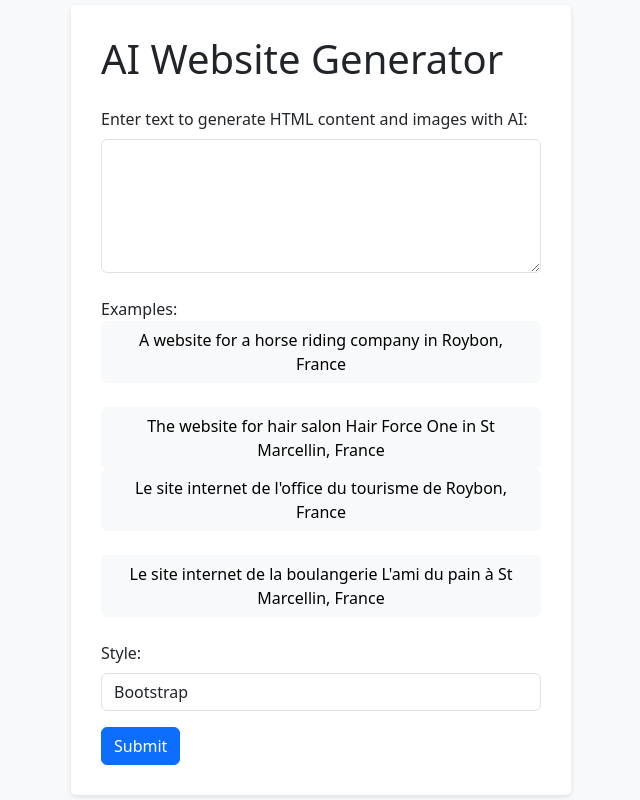
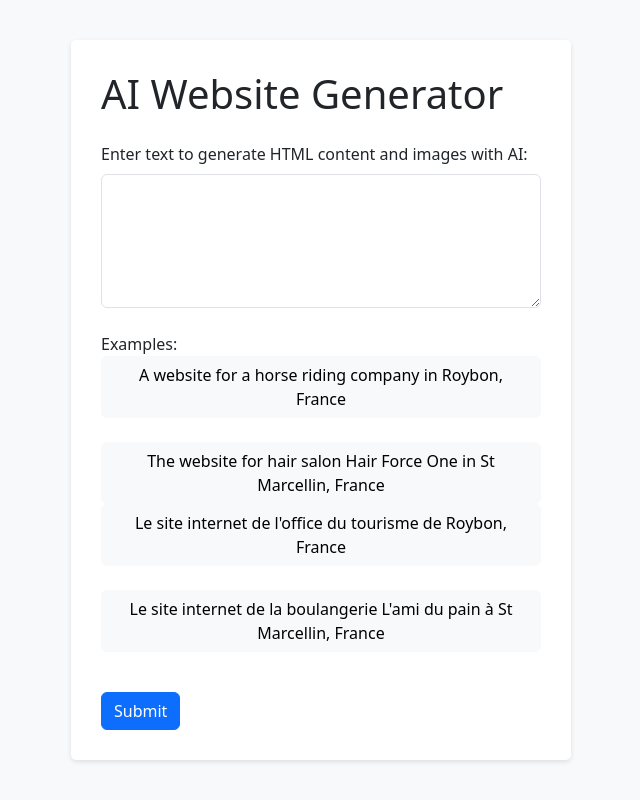
Before and after one commit to Louvivien/AI-website-generator, a Flask app: page / in a window 1280 px wide. Shown: the whole page, without its empty margins (319-959 px from the left). Run offline with Flask 2, Linux system fonts and the light colour scheme.

Commit message:
remove styles

```diff
--- a/app.py
+++ b/app.py
@@ -21,9 +21,9 @@ def generate():
     start_time = time.time()
     print('Average processing time:', processing_times)
     input_text = request.form['input_text']
-    style = request.form['style']
+    # style = request.form['style']
     try:
-        make_changes_and_push(input_text, style)
+        make_changes_and_push(input_text, style='Bootstrap')
         processing_time = time.time() - start_time
         print('Processing time:', processing_time)
         processing_times.append(processing_time)
@@ -37,8 +37,8 @@ def generate():
 def index():
     if request.method == "POST":
         input_text = request.form["input_text"]
-        style = request.form['style']
-        make_changes_and_push(input_text, style)
+        # style = request.form['style']
+        make_changes_and_push(input_text, style='Bootstrap')
         return redirect(url_for("success"))
     avg_time = calculate_average_time()
     return render_template("index.html", avg_time=avg_time)
--- a/templates/index.html
+++ b/templates/index.html
@@ -135,7 +135,7 @@
           <br>
           <br>
 
-          <label for="style" class="form-label">Style:</label>
+          <!-- <label for="style" class="form-label">Style:</label>
           <select name="style" id="style" class="form-control">
             <option value="Bootstrap" selected>Bootstrap</option>
             <option value="Bulma">Bulma</option>
@@ -167,7 +167,7 @@
             <option value="ArtDesignUI">ArtDesignUI</option>
             <option value="YUI">YUI</option>
             <option value="Zimit">Zimit</option>
-          </select>
+          </select> -->
 
         </div>
         <button type="submit" class="btn btn-primary">Submit</button>
```
